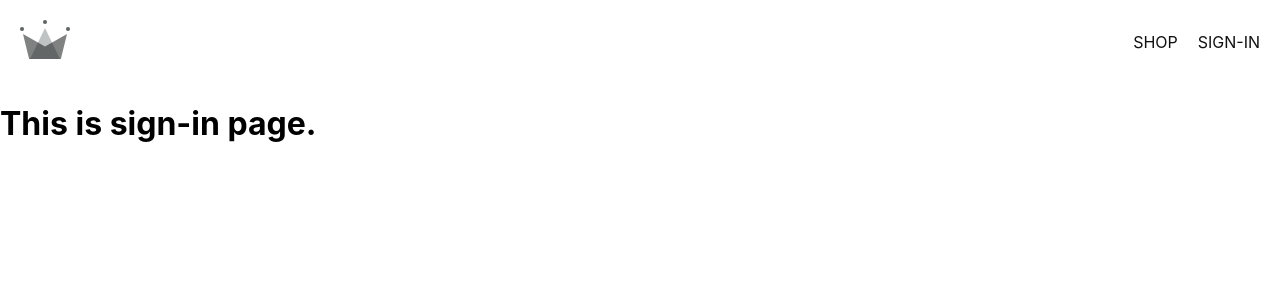
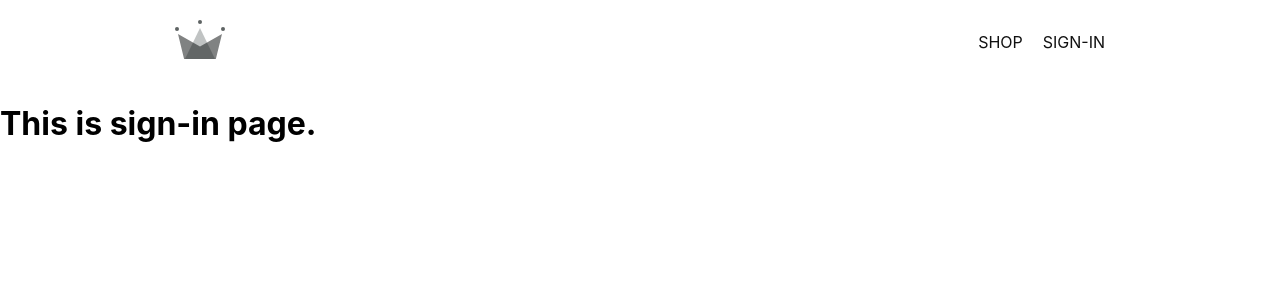
Before and after one commit to markmangawang/clothing-cms, a React (Create React App) app: page /sign-in in a window 1280 px wide. Shown: the top 300 px of the page. Built offline with nearby package versions, Linux system fonts and the light colour scheme; the HTML template or start-up script is replaced by a standard one.

Commit message:
Initialize firebase

```diff
--- a/package.json
+++ b/package.json
@@ -6,6 +6,7 @@
     "@testing-library/jest-dom": "^5.16.4",
     "@testing-library/react": "^12.1.4",
     "@testing-library/user-event": "^13.5.0",
+    "firebase": "^9.6.11",
     "react": "^18.0.0",
     "react-dom": "^18.0.0",
     "react-router-dom": "^6.3.0",
--- a/src/App.css
+++ b/src/App.css
@@ -6,3 +6,8 @@ a {
 * {
     box-sizing: border-box;
 }
+
+.container {
+    max-width: 75%;
+    margin: 0 auto;
+}
--- a/src/App.js
+++ b/src/App.js
@@ -3,16 +3,13 @@ import { Routes, Route} from "react-router-dom";
 
 import Home from "./routes/Home/Home.route";
 import Navigation from "./routes/Navigation/Navigation.route";
+import SignIn from "./routes/Sign-in/Sign-in.component";
 
 // Stylesheet
 import "./App.css";
 
 const Shop =()=>{
   return <h1>This is shop page.</h1>
-}
-
-const SignIn =()=>{
-  return <h1>This is sign-in page.</h1>
 }
 
 const App = () => {
--- a/src/components/Categories/categories.styles.scss
+++ b/src/components/Categories/categories.styles.scss
@@ -1,6 +1,6 @@
 .category {
     min-width: 30%;
-    height: 540px;
+    height: 420px;
     flex: 1 1 auto;
     display: flex;
     align-items: center;
--- a/src/routes/Home/Home.route.jsx
+++ b/src/routes/Home/Home.route.jsx
@@ -6,33 +6,35 @@ const Home = () => {
     {
       id: 1,
       title: "Hats",
-      imageUrl: "https://i.ibb.co/cvpntL1/hats.png"
+      imageUrl: "https://i.ibb.co/cvpntL1/hats.png",
     },
     {
       id: 2,
       title: "Jackets",
-      imageUrl: "https://i.ibb.co/px2tCc3/jackets.png"
+      imageUrl: "https://i.ibb.co/px2tCc3/jackets.png",
     },
     {
       id: 3,
       title: "Sneakers",
-      imageUrl: "https://i.ibb.co/0jqHpnp/sneakers.png"
+      imageUrl: "https://i.ibb.co/0jqHpnp/sneakers.png",
     },
     {
       id: 4,
       title: "Womens",
-      imageUrl: "https://i.ibb.co/GCCdy8t/womens.png"
+      imageUrl: "https://i.ibb.co/GCCdy8t/womens.png",
     },
     {
       id: 5,
       title: "Mens",
-      imageUrl: "https://i.ibb.co/R70vBrQ/men.png"
+      imageUrl: "https://i.ibb.co/R70vBrQ/men.png",
     },
   ];
 
   return (
     <div className="App">
-      <Directory categories={categories}></Directory>
+      <div className="container">
+        <Directory categories={categories}></Directory>
+      </div>
     </div>
   );
 };
--- a/src/routes/Navigation/Navigation.route.jsx
+++ b/src/routes/Navigation/Navigation.route.jsx
@@ -9,6 +9,7 @@ const Navigation = () => {
   return (
     <Fragment>
       <nav className="navbar">
+        <div className="container">
           <div className="logo">
             <Link to="/">
               <SiteLogo className="logo"></SiteLogo>
@@ -22,6 +23,7 @@ const Navigation = () => {
               SIGN-IN
             </Link>
           </div>
+        </div>
       </nav>
       <Outlet />
     </Fragment>
--- a/src/routes/Navigation/navigation.styles.scss
+++ b/src/routes/Navigation/navigation.styles.scss
@@ -1,8 +1,10 @@
 .navbar {
-    display: flex;
     padding: 20px;
-    justify-content: space-between;
-    align-items: center;
+    .container {
+        display: flex;
+        justify-content: space-between;
+        align-items: center;
+    }
 }
 
 .links {
--- /dev/null
+++ b/src/routes/Sign-in/Sign-in.component.jsx
@@ -0,0 +1,5 @@
+const SignIn = () => {
+  return <h1>This is sign-in page.</h1>;
+};
+
+export default SignIn;
```
Also changed, not shown: src/utils/firebase/firebase.utils.js (added, +20 -0 lines), 1 other file (tests, documents, lock files or other folders). Lines whose indentation alone changed are shown as unchanged.
